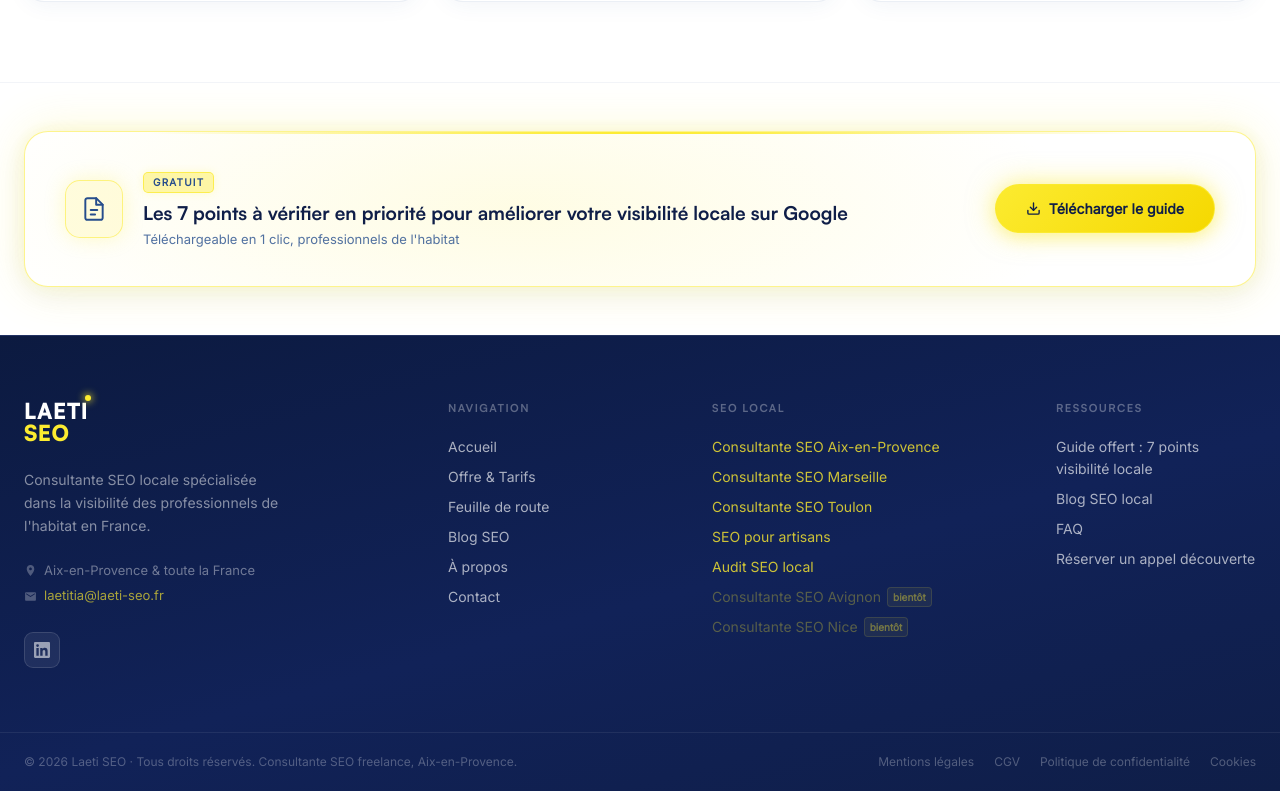
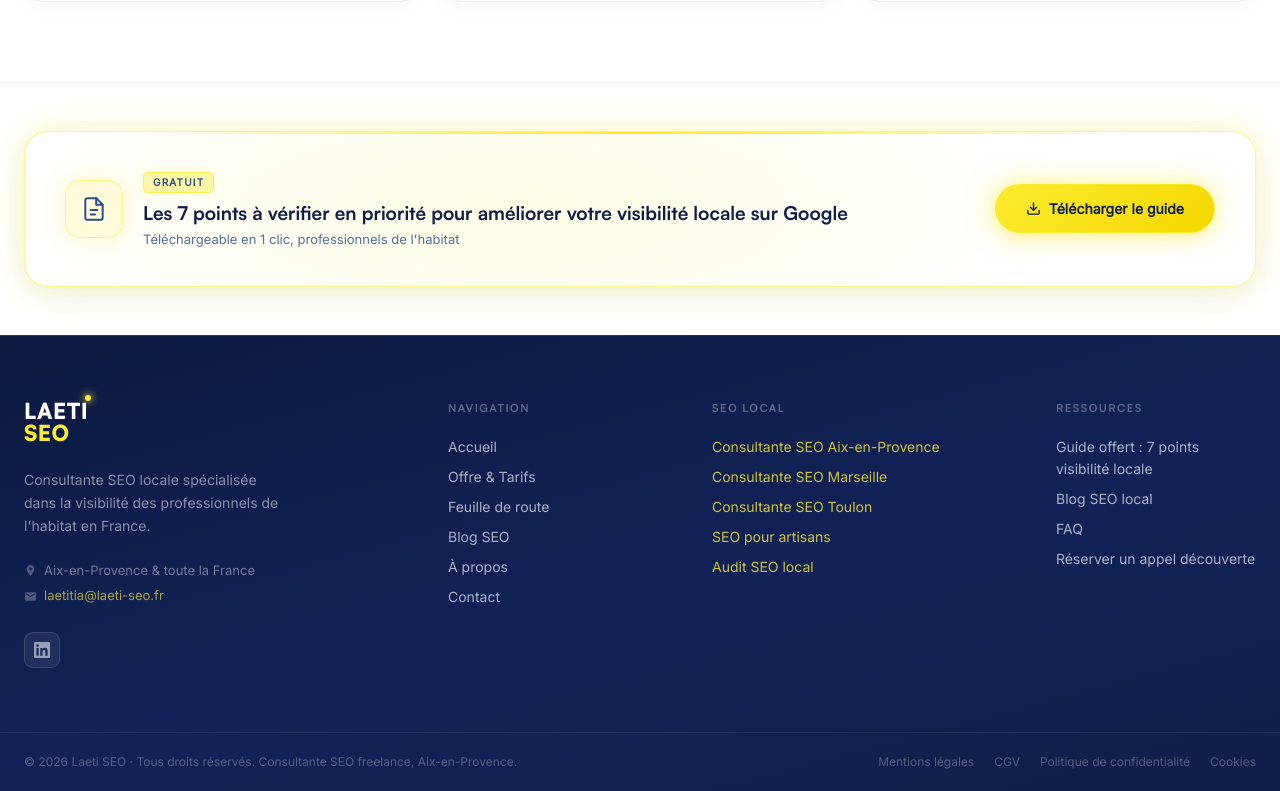
Before and after one commit to giga8383/laeti-seo, a Next.js app: page /feuille-de-route in a window 1280 px wide. Shown: the part 3885-4676 px from the top of the page. Built offline with nearby package versions, Linux system fonts and the light colour scheme; no server answers.

Commit message:
Retire Avignon et Nice bientot du footer SEO local

```diff
--- a/src/components/Footer.tsx
+++ b/src/components/Footer.tsx
@@ -19,8 +19,6 @@ const seoLocal = [
   { label: 'Consultante SEO Toulon',           href: '/consultant-seo-toulon' },
   { label: 'SEO pour artisans',                href: '/seo-pour-artisans' },
   { label: 'Audit SEO local',                  href: '/audit-seo-local' },
-  { label: 'Consultante SEO Avignon',          href: '#', soon: true },
-  { label: 'Consultante SEO Nice',             href: '#', soon: true },
 ];
 
 const ressources = [
```
